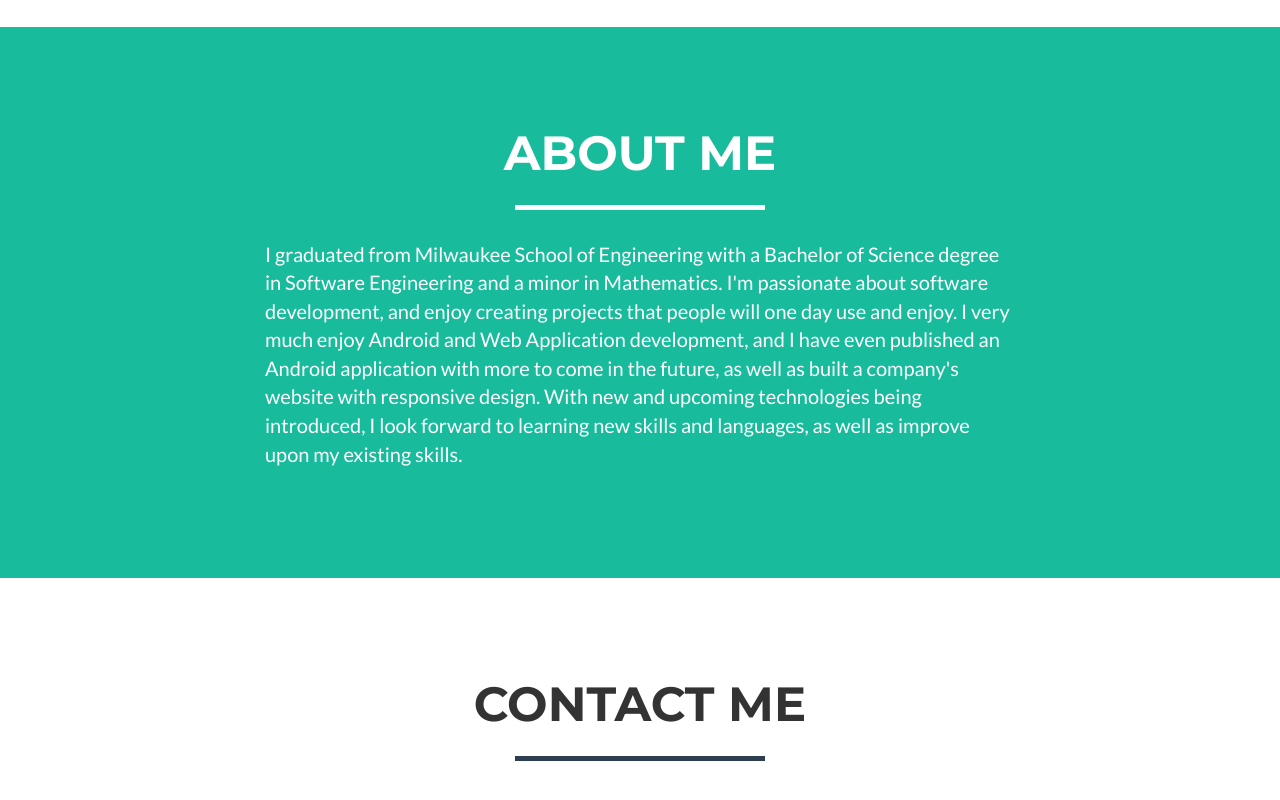
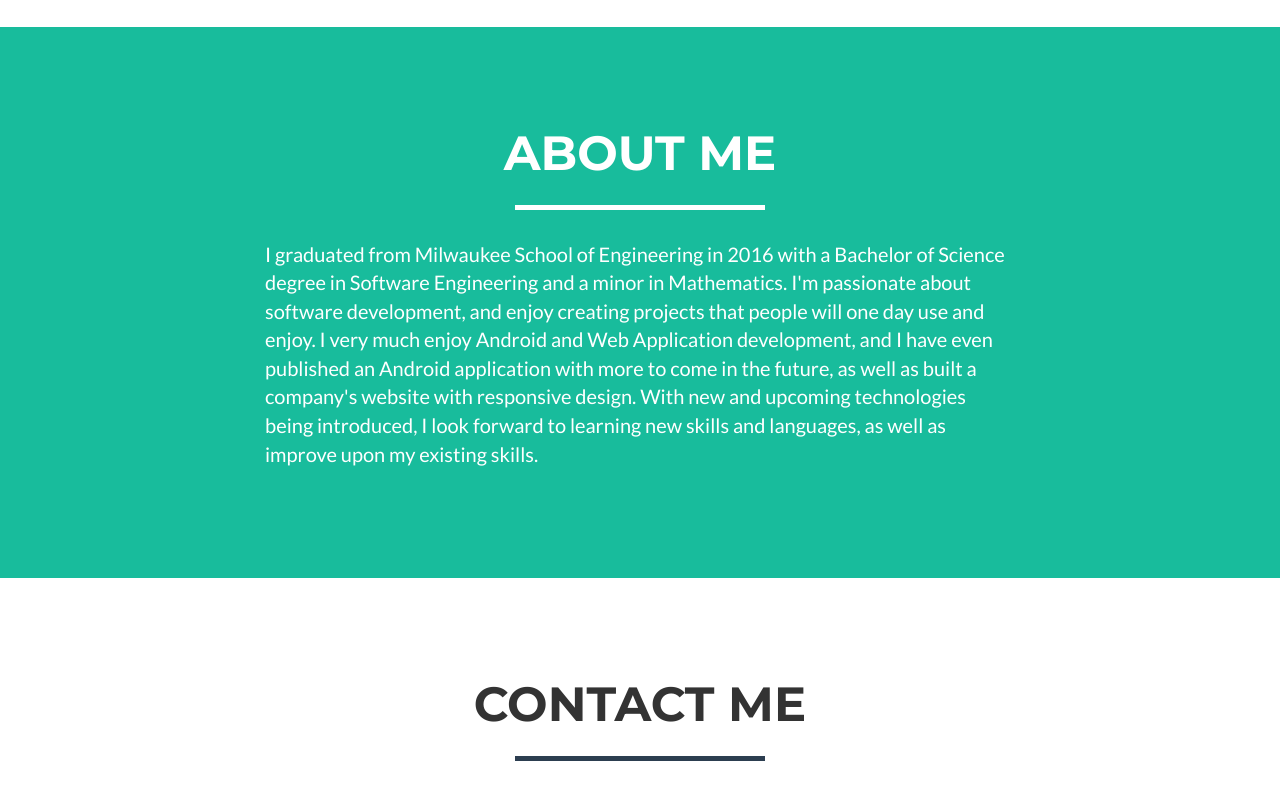
Before and after one commit to jsonsonson/portfolio, a plain HTML site: page index.html in a window 1280 px wide. Shown: the part 2016-2816 px from the top of the page. Drawn offline with nearby package versions, Linux system fonts and the light colour scheme; grey boxes are pictures that could not be loaded.

Commit message:
Added graduation year in about me section

```diff
--- a/index.html
+++ b/index.html
@@ -436,7 +436,7 @@
             <div class="row">
                 <div class="col-lg-8 col-lg-offset-2">
                     <p>
-                      I graduated from Milwaukee School of Engineering with a Bachelor of Science degree in Software Engineering and a minor in Mathematics. I'm passionate about software development, and enjoy creating projects that people will one day use and enjoy. I very much enjoy Android and Web Application development, and I have even published an Android application with more to come in the future, as well as built a company's website with responsive design. With new and upcoming technologies being introduced, I look forward to learning new skills and languages, as well as improve upon my existing skills.</p>
+                      I graduated from Milwaukee School of Engineering in 2016 with a Bachelor of Science degree in Software Engineering and a minor in Mathematics. I'm passionate about software development, and enjoy creating projects that people will one day use and enjoy. I very much enjoy Android and Web Application development, and I have even published an Android application with more to come in the future, as well as built a company's website with responsive design. With new and upcoming technologies being introduced, I look forward to learning new skills and languages, as well as improve upon my existing skills.</p>
                 </div>
             </div>
         </div>
```
